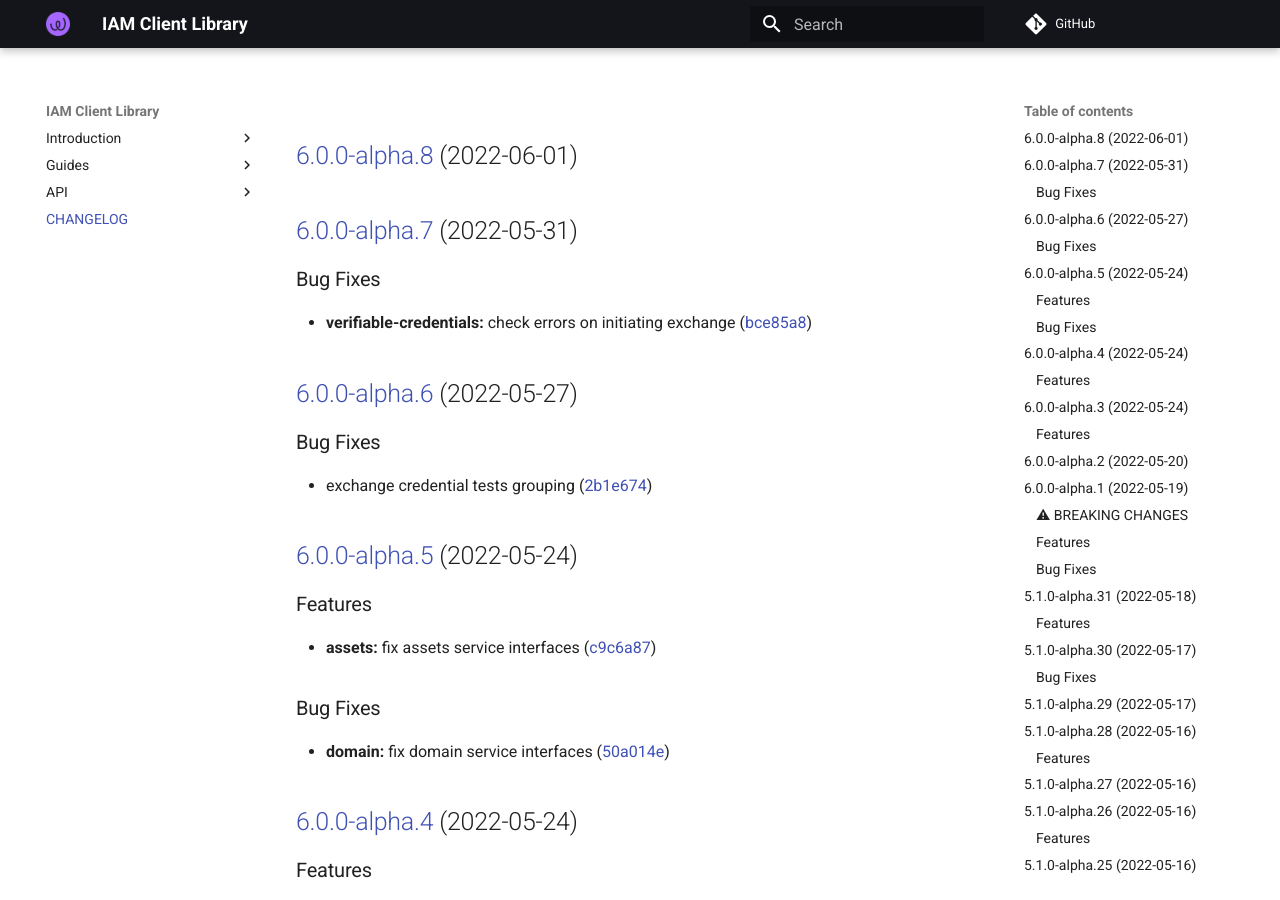
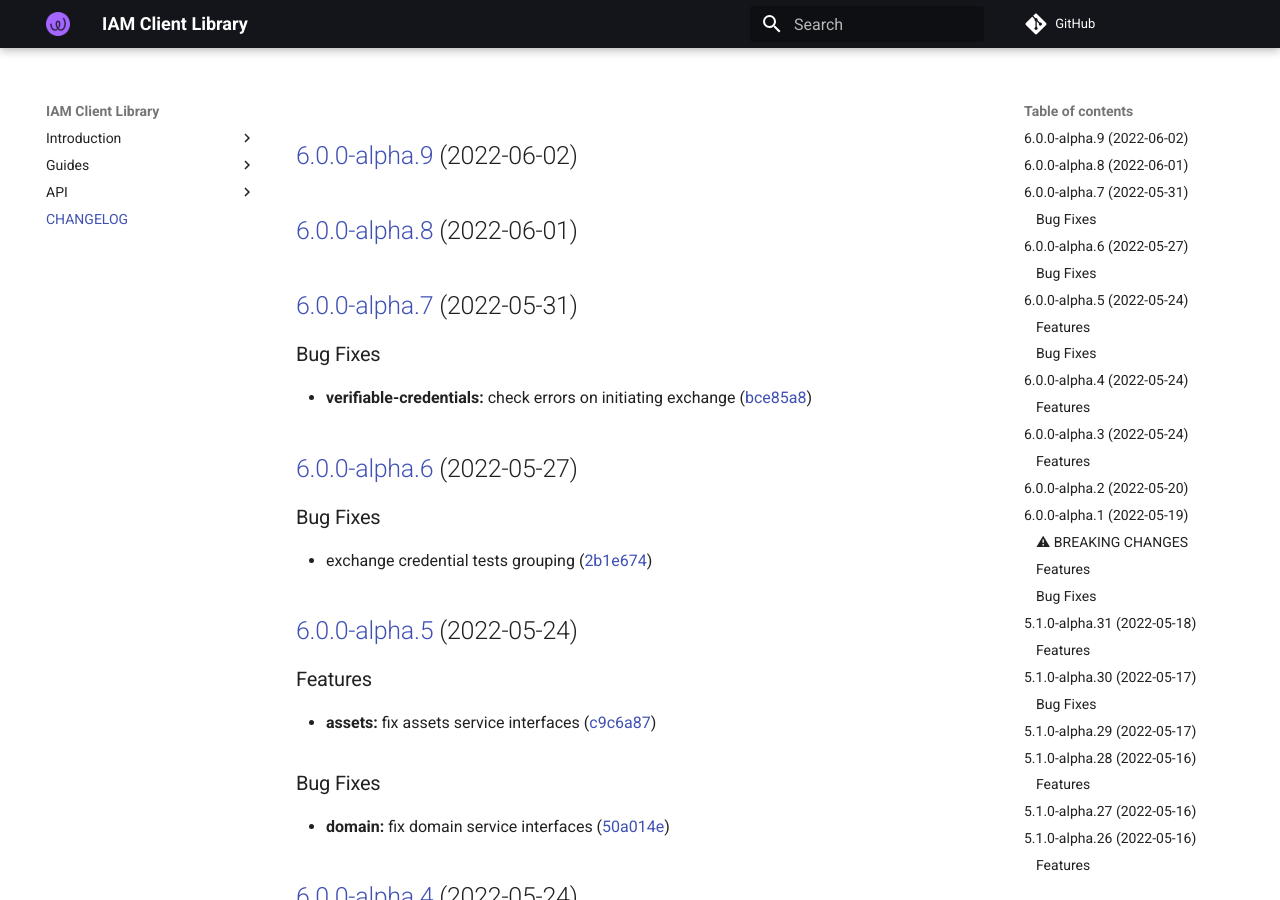
Before and after one commit to energywebfoundation/iam-client-lib, an MkDocs documentation site: the page built from docs/CHANGELOG.md, in a window 1280 px wide and 900 px high. Built offline with MkDocs 1.6.1 and Material for MkDocs 9.7.7, drawn with Linux system fonts in a browser that asks for light colours; comment, search, counter and statistics services are not loaded.

Commit message:
chore(release): 6.0.0-alpha.9 [skip ci]
## [6.0.0-alpha.9](https://github.com/energywebfoundation/iam-client-lib/compare/v6.0.0-alpha.8...v6.0.0-alpha.9) (2022-06-02)

```diff
--- a/docs/CHANGELOG.md
+++ b/docs/CHANGELOG.md
@@ -1,3 +1,5 @@
+## [6.0.0-alpha.9](https://github.com/energywebfoundation/iam-client-lib/compare/v6.0.0-alpha.8...v6.0.0-alpha.9) (2022-06-02)
+
 ## [6.0.0-alpha.8](https://github.com/energywebfoundation/iam-client-lib/compare/v6.0.0-alpha.7...v6.0.0-alpha.8) (2022-06-01)
 
 ## [6.0.0-alpha.7](https://github.com/energywebfoundation/iam-client-lib/compare/v6.0.0-alpha.6...v6.0.0-alpha.7) (2022-05-31)
--- a/package.json
+++ b/package.json
@@ -1,6 +1,6 @@
 {
   "name": "iam-client-lib",
-  "version": "6.0.0-alpha.8",
+  "version": "6.0.0-alpha.9",
   "description": "Library for Decentralized Identity and Access Management",
   "main": "dist/index.js",
   "module": "dist/index.esm.js",
```
